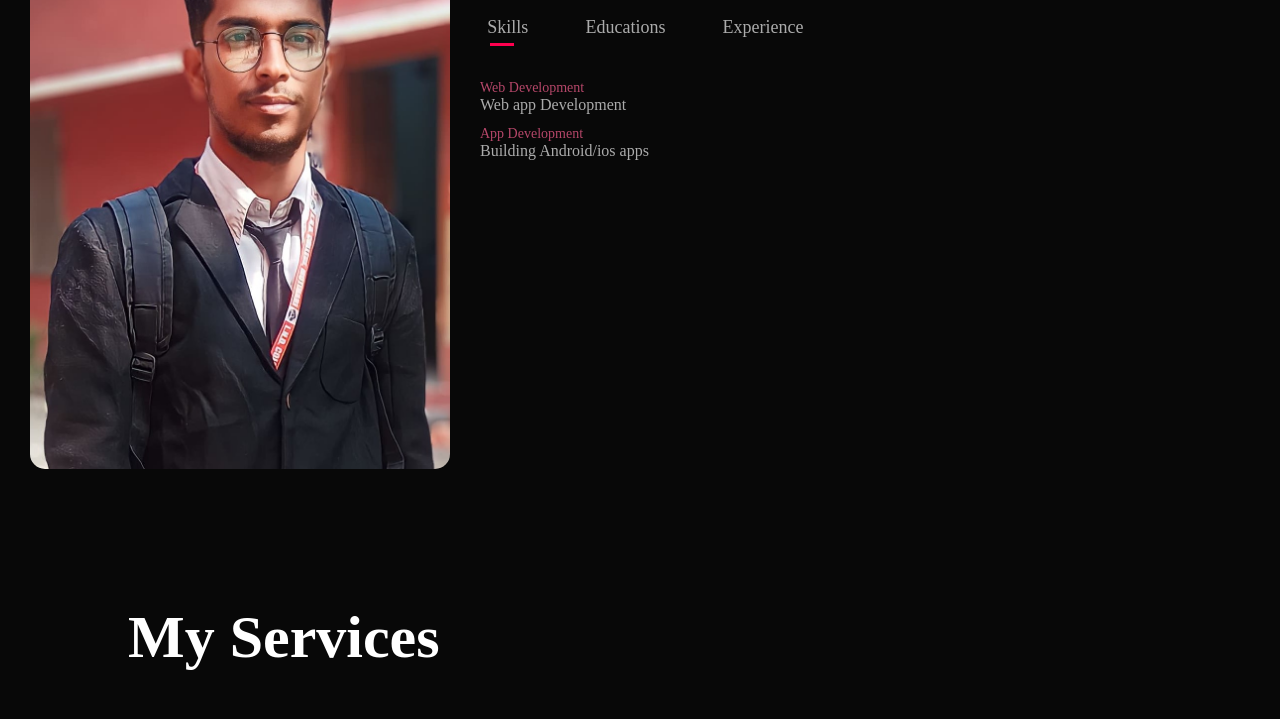
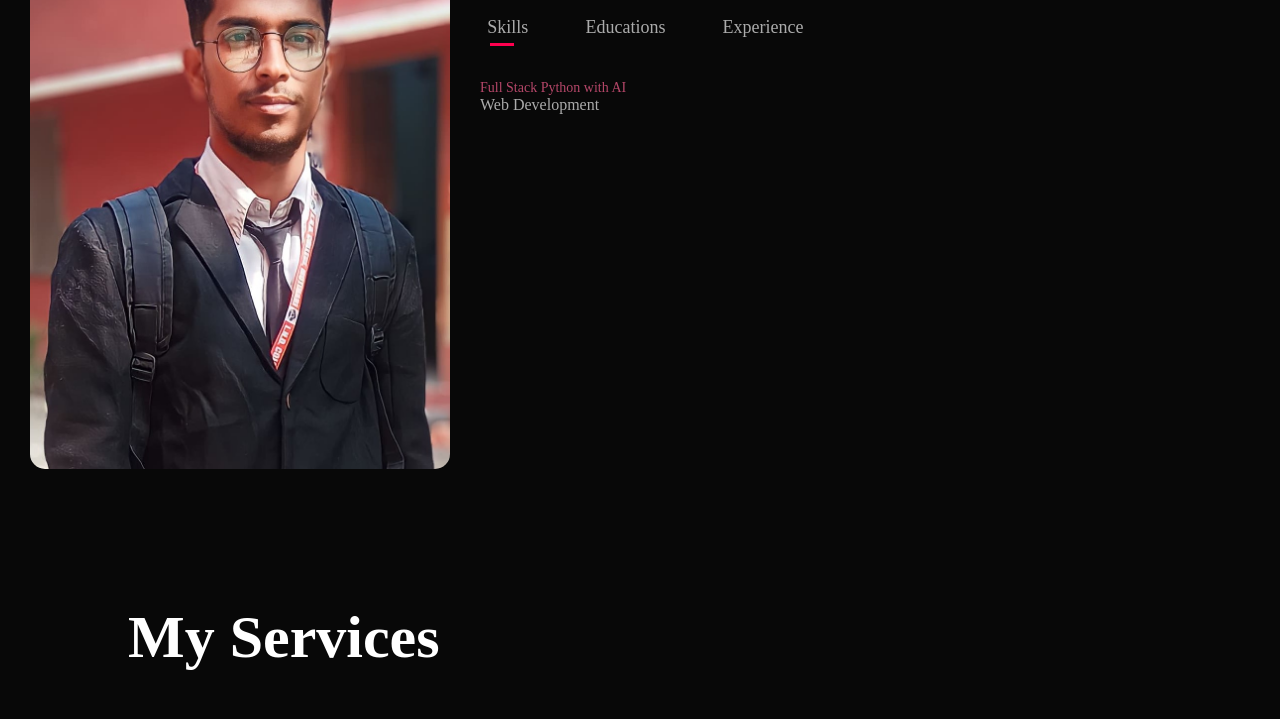
Before and after one commit to ethicalvishal/portfolio, a plain HTML site: page index.html in a window 1280 px wide. Shown: the part 975-1694 px from the top of the page. Drawn offline with Linux system fonts and the light colour scheme.

Commit message:
Update index.html

```diff
--- a/index.html
+++ b/index.html
@@ -53,8 +53,7 @@
                         <div class="tab-contents active-tab" id="skills">
                             <ul>
 <!--                                 <li><span>UI/UX</span><br>Designing web/App interfaces</li> -->
-                                <li><span>Web Development</span><br>Web app Development</li>
-                                <li><span>App Development</span><br>Building Android/ios apps</li>
+                                <li><span>Full Stack Python with AI</span><br>Web Development</li>
                             </ul>
                         </div>
                         <div class="tab-contents" id="educations">
```
